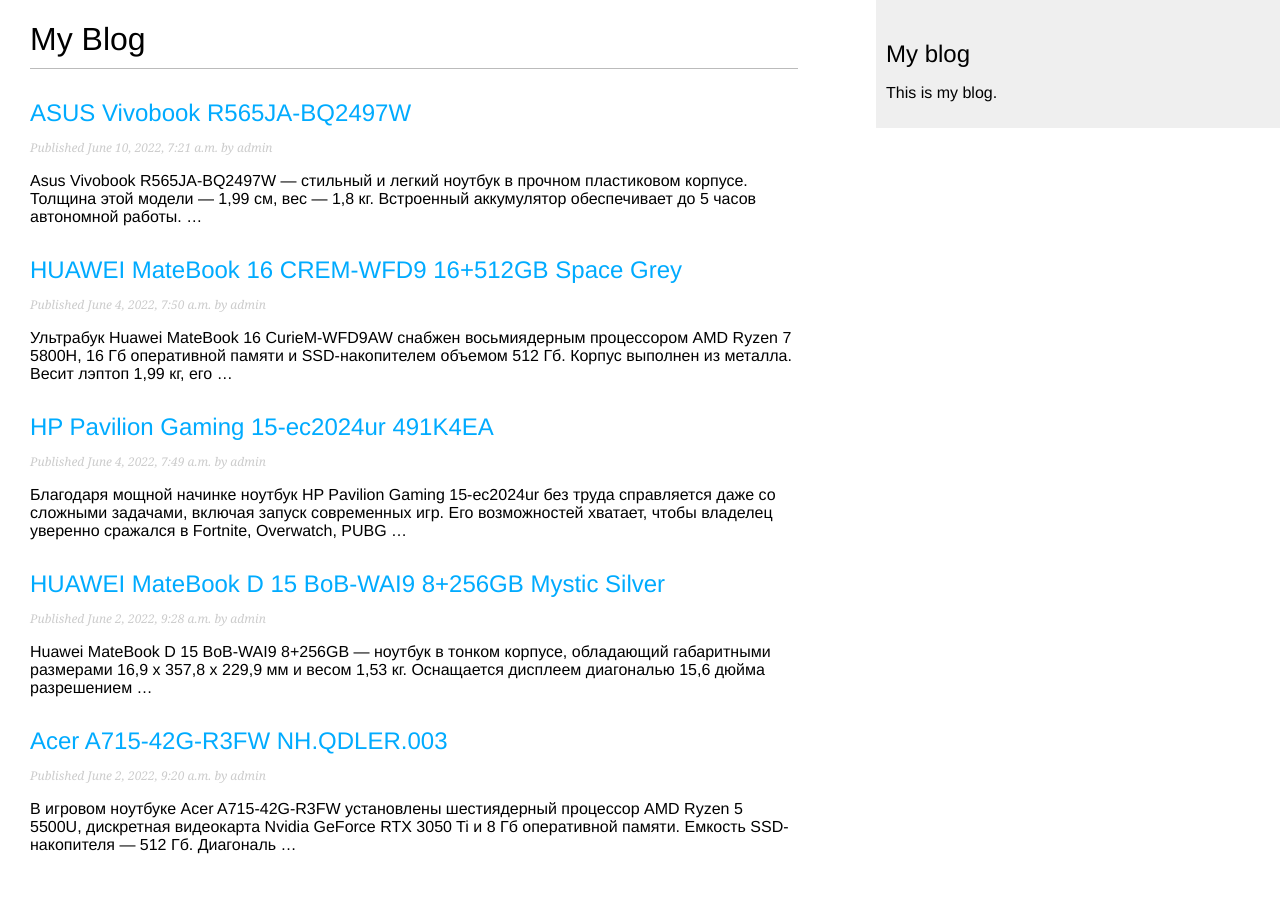
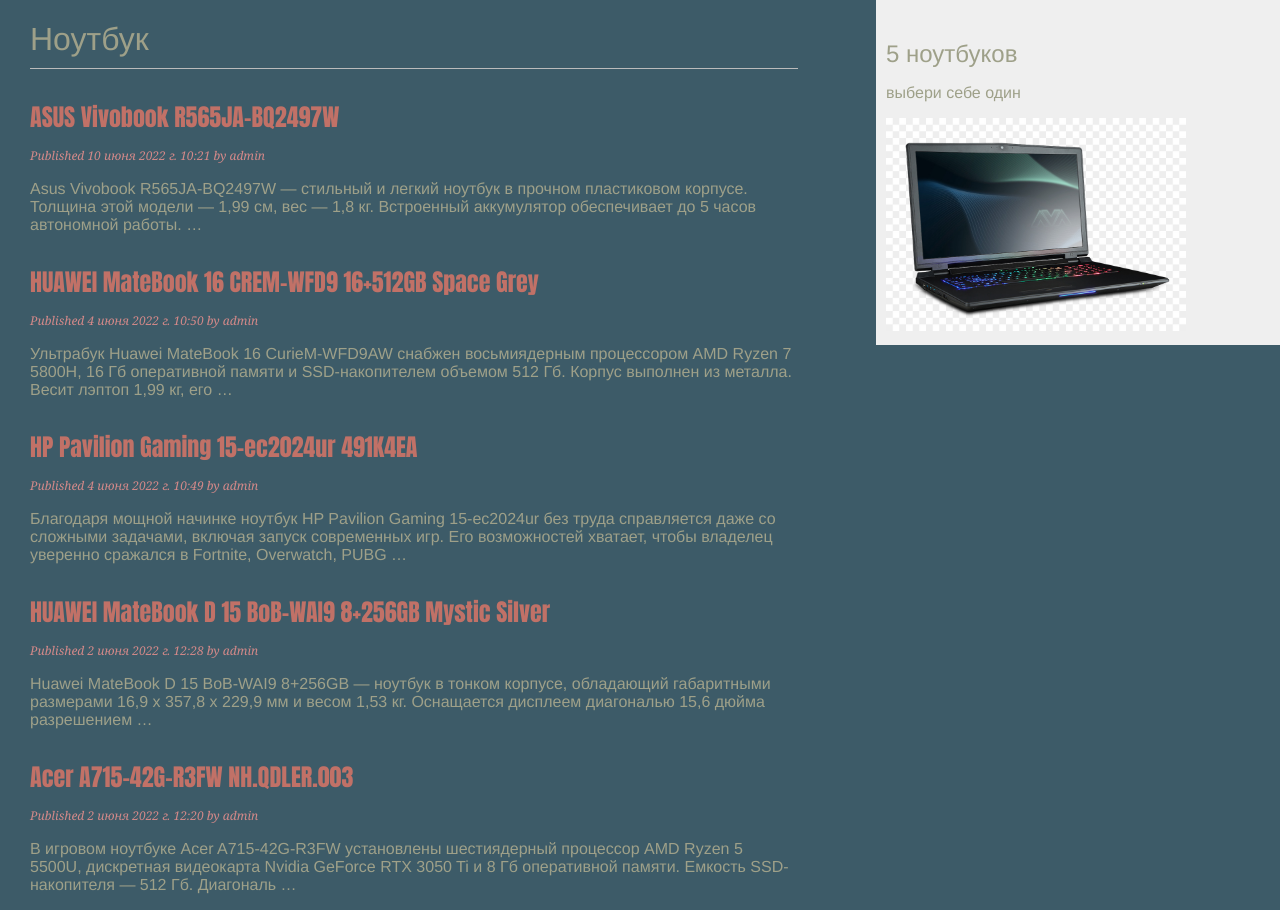
Before and after one commit to maya1209/praktika, a Django app: page /blog/ in a window 1280 px wide. Before the commit the page ends 854 px from the top, so only its background shows below. Run offline with Django 4.2, Linux system fonts and the light colour scheme; data comes from the database, SQL or seed files in the repository; both versions use the stored data as it was after the commit.

Commit message:
последний

```diff
--- a/mysite/blog/static/css/blog.css
+++ b/mysite/blog/static/css/blog.css
@@ -2,6 +2,8 @@ body {
     margin:0;
     padding:0;
     font-family:helvetica, sans-serif;
+	background: #3d5b68;
+	color: #9ea089;
 }
 
 a {
@@ -18,12 +20,17 @@ h1 {
 h2 {
     font-weight:normal;
     margin:30px 0 0;
+	color:#9ea089;
 }
 
 #content {
     float:left;
     width:60%;
     padding:0 0 0 30px;
+}
+h2 a{
+	color:#c17167;
+	font-family:Impact, fantasy;
 }
 
 #sidebar {
@@ -35,7 +42,7 @@ h2 {
 }
 
 p.date {
-    color:#ccc;
+    color:#d48989;
     font-family: georgia, serif;
     font-size: 12px;
     font-style: italic;
--- a/mysite/blog/templates/blog/base.html
+++ b/mysite/blog/templates/blog/base.html
@@ -11,8 +11,10 @@
     {% endblock %}
   </div>
   <div id="sidebar">
-    <h2>My blog</h2>
-    <p>This is my blog.</p>
+    <h2>5 ноутбуков</h2>
+    <p>выбери себе один</p>
+	 <img src="{% static "img/01.jpg" %}" width = "300" alt = "s" >
+
   </div>
 </body>
 </html>
--- a/mysite/blog/templates/blog/post/list.html
+++ b/mysite/blog/templates/blog/post/list.html
@@ -3,7 +3,7 @@
 {% block title %}My Blog{% endblock %}
 
 {% block content %}
-  <h1>My Blog</h1>
+  <h1>Ноутбук</h1>
   {% for post in posts %}
     <h2>
       <a href="{% url 'blog:post_detail' post.id %}">
--- a/mysite/mysite/settings.py
+++ b/mysite/mysite/settings.py
@@ -104,9 +104,9 @@ AUTH_PASSWORD_VALIDATORS = [
 # Internationalization
 # https://docs.djangoproject.com/en/4.0/topics/i18n/
 
-LANGUAGE_CODE = 'en-us'
+LANGUAGE_CODE = 'ru-ru'
 
-TIME_ZONE = 'UTC'
+TIME_ZONE = 'Europe/Moscow'
 
 USE_I18N = True
 
--- a/mysite/mysite/urls.py
+++ b/mysite/mysite/urls.py
@@ -4,4 +4,5 @@ from django.urls import path, include
 urlpatterns = [
     path('admin/', admin.site.urls),
     path('blog/', include('blog.urls', namespace='blog')),
+    path('', include('blog.urls', namespace='blog')),
 ]
```
Also changed, not shown: mysite/blog/static/img/01.jpg (added), mysite/db.sqlite3.
